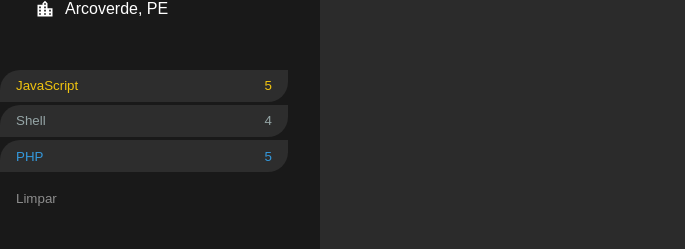
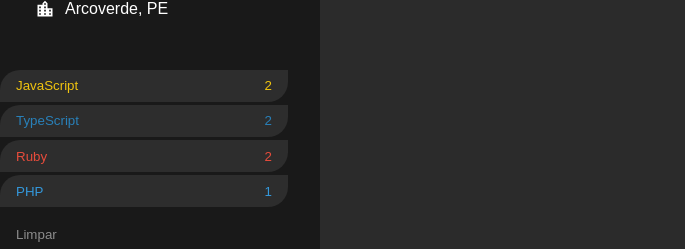
Before and after one commit to Aseryo0/app-procurar-usuarios-github, a React (Vite) app: page /repositories in a window 1280 px wide. Shown: the part 356-605 px from the top of the page, without its empty margins (0-685 px from the left). Built offline with nearby package versions, Linux system fonts and the light colour scheme.

Commit message:
criado hook de linguagens filtradas para op componente filter

```diff
--- a/src/pages/RepositoriesPage/Filter/styles.ts
+++ b/src/pages/RepositoriesPage/Filter/styles.ts
@@ -27,10 +27,10 @@ export const Selector = styled.button`
   border-bottom-right-radius: 20px;
   padding: 0 1rem;
   color: ${(props) => props.color};
-  &:hover,
-  &.selected {
-    background-color: ${(props) => props.color || "#ecf0f1"};
-    color: ${(props) => (props.color ? "#000" : "#fff")};
+  transition: background 0.3s, transform 0.3;
+  &:hover &.selected {
+    color: #fff;
+    background-color: ${(props) => (props.color ? props.color : "#ecf0f1")};
     transform: translateX(5px) scale() (1.02);
   }
   @media (max-width: 768px) {
--- a/src/pages/RepositoriesPage/index.tsx
+++ b/src/pages/RepositoriesPage/index.tsx
@@ -3,12 +3,9 @@ import { Repositories } from "./Repositories";
 import { UserProfile } from "./Profile";
 import { RepositoriesContainer, RepositoriesSection, SideBar } from "./styles";
 import { IUserProps } from "../../types/getUserProps";
-import { useState } from "react";
-import { Langues } from "../../types/getLanguagesProps";
+import { useRepositoryData } from "./useRepositoryData";
 
 export const RepositoriesPage = () => {
-  const [currentLanguage, setCurrentLanguage] = useState("");
-
   const usuario: IUserProps = {
     userName: "André",
     avatar_url: "https://avatars.githubusercontent.com/u/101354501?v=4",
@@ -18,82 +15,12 @@ export const RepositoriesPage = () => {
     blog: "",
     location: "Arcoverde, PE",
   };
-  const repositories = [
-    {
-      name: "repo 1",
-      description: "Descrição",
-      URL: "github.com",
-      language: "JavaScript",
-    },
-    {
-      name: "repo 2",
-      description: "Descrição",
-      URL: "github.com",
-      language: "JavaScript",
-    },
-    {
-      name: "repo 3",
-      description: "Descrição",
-      URL: "github.com",
-      language: "TypeScript",
-    },
-    {
-      name: "repo 7",
-      description: "Descrição",
-      URL: "github.com",
-      language: "TypeScript",
-    },
-    {
-      name: "repo 4",
-      description: "Descrição",
-      URL: "github.com",
-      language: "Java",
-    },
-    {
-      name: "repo 5",
-      description: "Descrição",
-      URL: "github.com",
-      language: "PHP",
-    },
-    {
-      name: "repo 6",
-      description: "Descrição",
-      URL: "github.com",
-      language: "PHP",
-    },
-  ];
-  const languages: Langues[] = [
-    {
-      name: "JavaScript",
-      count: 5,
-      color: "#f1c40f",
-    },
-    {
-      name: "Shell",
-      count: 4,
-      color: "#95a5a6",
-    },
-    {
-      name: "PHP",
-      count: 5,
-      color: "#3498db",
-    },
-  ];
-  let linguagens: string[] = repositories.map((langs) => langs.language);
-  let status = linguagens.reduce(
-    (item: any, index: string | number) => ({
-      ...item,
-      [index]: (item[index] || 0) + 1,
-    }),
-    []
-  );
-
-  console.log(status);
+  const { status } = useRepositoryData();
   return (
     <RepositoriesContainer>
       <SideBar>
         <UserProfile {...usuario} />
-        <Filter languages={languages} />
+        <Filter languages={status} />
       </SideBar>
       <RepositoriesSection>
         <Repositories />
--- /dev/null
+++ b/src/pages/RepositoriesPage/useRepositoryData.tsx
@@ -0,0 +1,67 @@
+import { langColors } from "../../services/config.ts";
+
+export const useRepositoryData = () => {
+  const repositories = [
+    {
+      name: "repo 1",
+      description: "Descrição",
+      URL: "github.com",
+      language: "JavaScript",
+    },
+    {
+      name: "repo 2",
+      description: "Descrição",
+      URL: "github.com",
+      language: "JavaScript",
+    },
+    {
+      name: "repo 3",
+      description: "Descrição",
+      URL: "github.com",
+      language: "TypeScript",
+    },
+    {
+      name: "repo 4",
+      description: "Descrição",
+      URL: "github.com",
+      language: "TypeScript",
+    },
+    {
+      name: "repo 5",
+      description: "Descrição",
+      URL: "github.com",
+      language: "Ruby",
+    },
+    {
+      name: "repo 6",
+      description: "Descrição",
+      URL: "github.com",
+      language: "Ruby",
+    },
+    {
+      name: "repo 7",
+      description: "Descrição",
+      URL: "github.com",
+      language: "PHP",
+    },
+  ];
+
+  let status = repositories
+    .map((langs) => langs.language)
+    .reduce(
+      (item: any, index: string | number) => ({
+        ...item,
+        [index]: (item[index] || 0) + 1,
+      }),
+      []
+    );
+  status = Object.keys(status)
+    .map((language) => ({
+      name: language,
+      count: status[language],
+      color: langColors[language.toLocaleLowerCase()],
+    }))
+    .sort((a, b) => b.count - a.count);
+
+  return { status };
+};
--- a/src/services/config.js
+++ b/src/services/config.ts
@@ -1,4 +1,4 @@
-export const langColors = {
+export const langColors: any = {
   javascript: "#f1c40f",
   typescript: "#2980b9",
   python: "#2ecc71",
@@ -6,7 +6,7 @@ export const langColors = {
   css: "#9b59b6",
   scss: "#9b59b6",
   vue: "#1abc9c",
-  php: "#34998db",
+  php: "#3498db",
   ruby: "#e74c3c",
   c: "#16a085",
   "c#": "27ae60",
```
